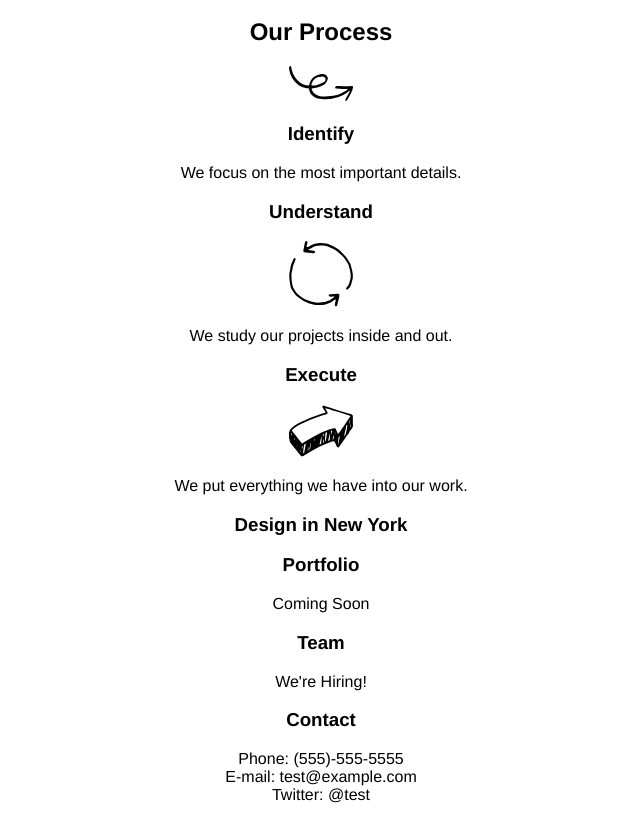
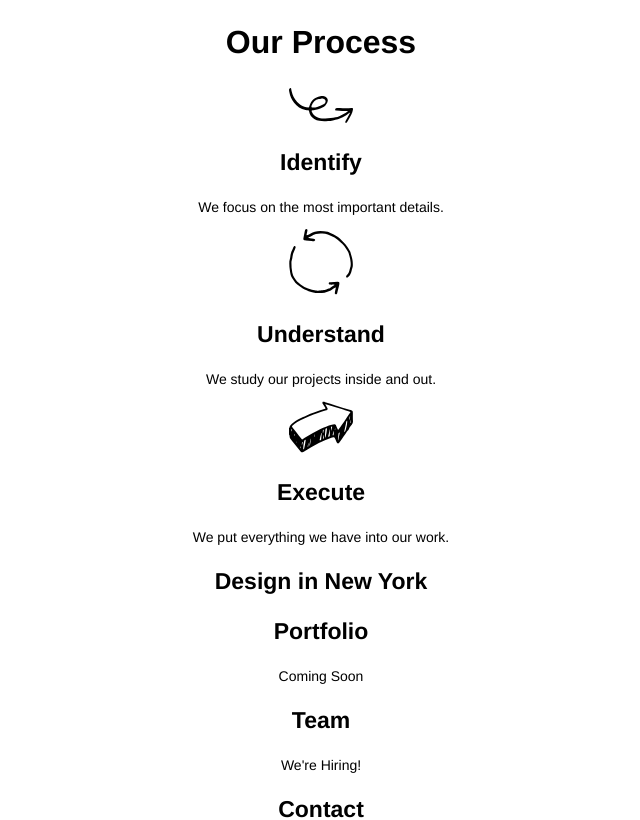
Before and after one commit to erikdubon/broadwaydesign, a plain HTML site: page index.html in a window 1280 px wide. Shown: the part 353-1173 px from the top of the page, without its empty margins (319-959 px from the left). Drawn offline with Linux system fonts and the light colour scheme.

Commit message:
modifications to index, css styles almost complete

```diff
--- a/index.html
+++ b/index.html
@@ -21,11 +21,11 @@
       <p><img src="./resources/images/identify.svg" alt="Identify"></p>
       <h3>Identify</h3>
       <p>We focus on the most important details.</p>
+      <p><img src="./resources/images/understand.svg" alt="Understand"></p>
       <h3>Understand</h3>
-      <p><img src="./resources/images/understand.svg" alt="Understand"></p>
       <p>We study our projects inside and out.</p>
+      <p><img src="./resources/images/execute.svg" alt="Execute"></p>
       <h3>Execute</h3>
-      <p><img src="./resources/images/execute.svg" alt="Execute"></p>
       <p>We put everything we have into our work.</p>
     </div>
     <h3 class="NewYork">Design in New York</h3>
@@ -39,7 +39,7 @@
     </div>
     <div id="contact">
       <h3>Contact</h3>
-      <p>Phone: (555)-555-5555 <br> E-mail: test@example.com <br> Twitter: @test</p>
+      <p>Phone: (555)-555-5555 <br><br> E-mail: test@example.com <br><br> Twitter: @test</p>
     </div>
     <div class="footer">
       <p>© Broadway 2016 <a href="#">Home</a> <a href="#process">About</a> <a href="#work">Work</a> <a href="#team">Team</a> <a href="#Contact">Contact</a></p>
--- a/resources/css/style.css
+++ b/resources/css/style.css
@@ -26,3 +26,15 @@ a {
   font-size: 18px;
   color: white;
 }
+
+h2 {
+  font-size: 32px;
+}
+
+h3 {
+  font-size: 23px;
+}
+
+p {
+  font-size: 14px;
+}
```
